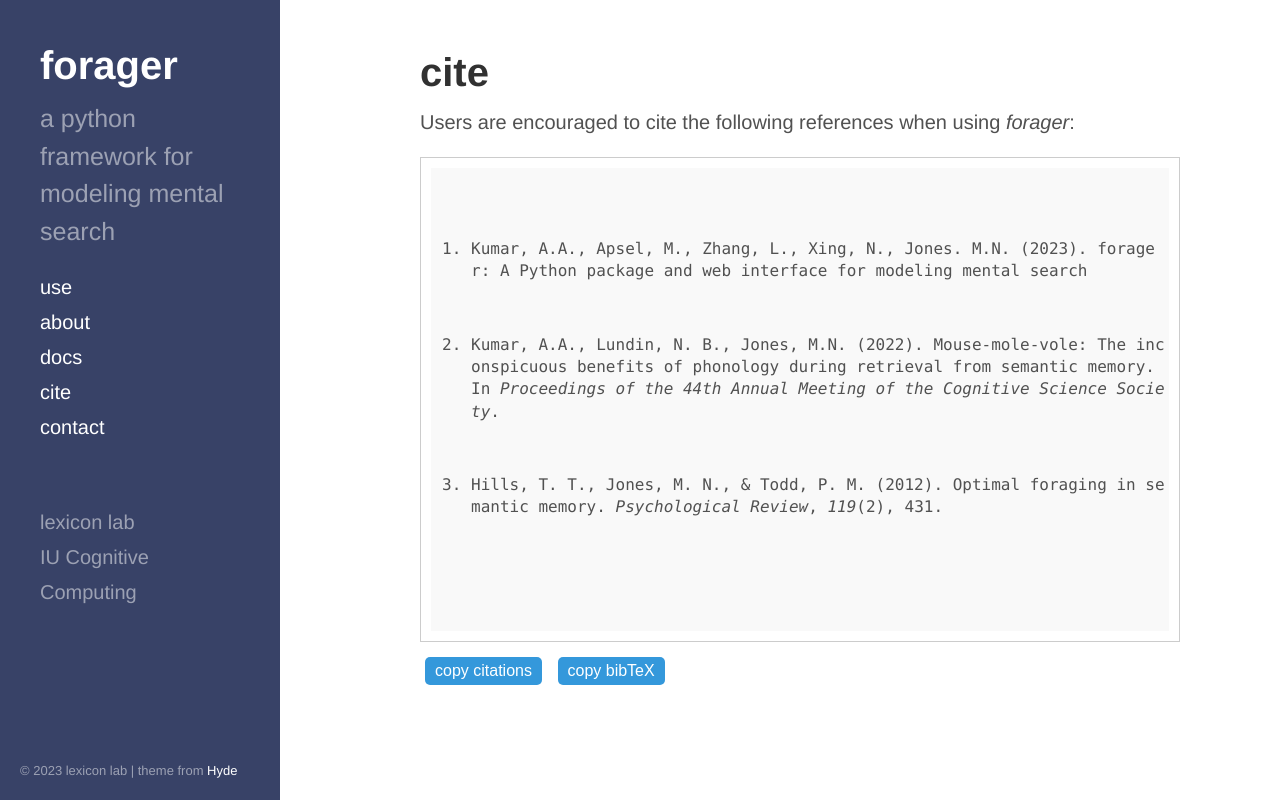
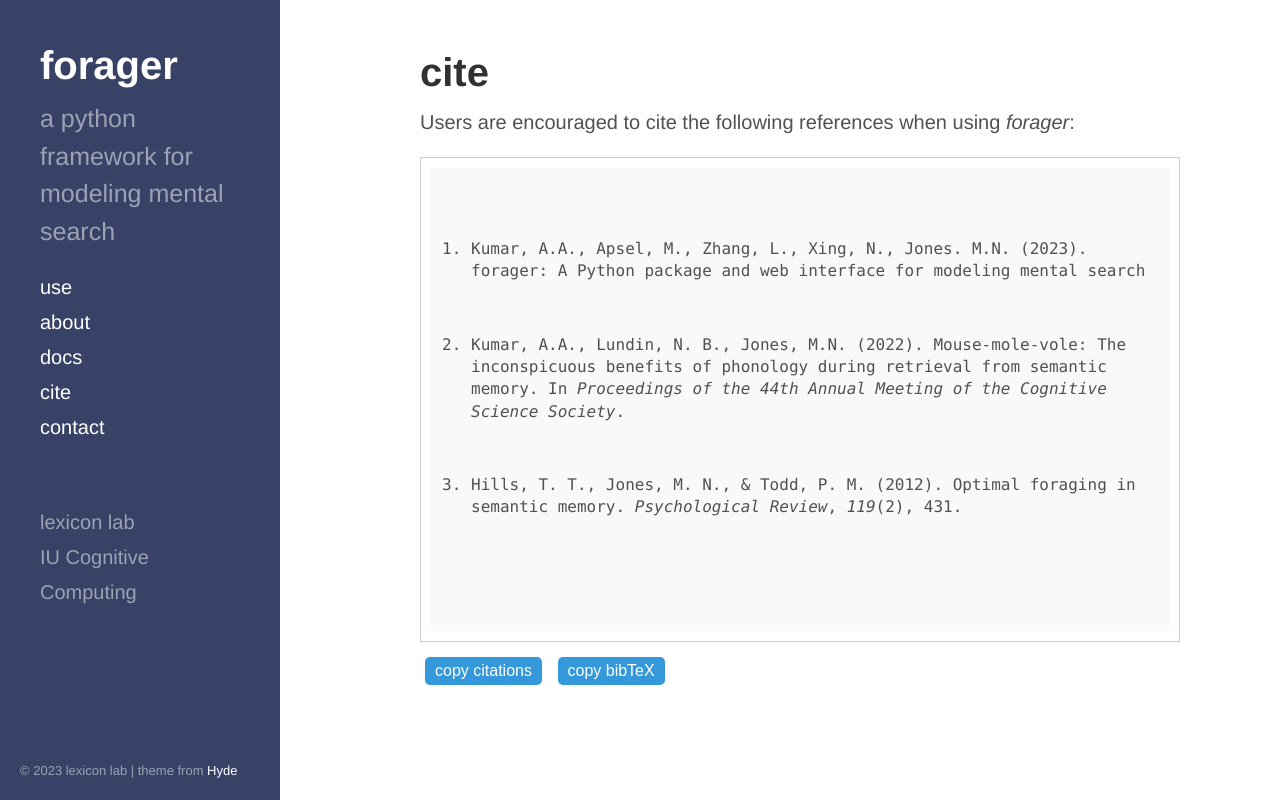
Before and after one commit to thelexiconlab/forager-web, a Flask app: page /cite in a window 1280 px wide. Run offline with Flask 3, Linux system fonts and the light colour scheme.

Commit message:
Fix mid-word line breaks and stray indent in evaluation message
Remove word-break: break-all from pre so text wraps at spaces, and drop
the trailing space after the newline in the detected-columns message.

```diff
--- a/run_foraging_web.py
+++ b/run_foraging_web.py
@@ -58,11 +58,11 @@ def get_evaluation_message(file, oov_choice='exclude', time_type='cumulative', t
         # inform user about detected columns
         detected_cols = list(data_df.columns)
         if 'timepoint' in detected_cols and 'time' in detected_cols:
-            message += "We detected columns: SID, entry, timepoint, and time (timing data). \n "
+            message += "We detected columns: SID, entry, timepoint, and time (timing data).\n"
         elif 'time' in detected_cols:
-            message += "We detected columns: SID, entry, and time (timing data). \n "
+            message += "We detected columns: SID, entry, and time (timing data).\n"
         elif 'timepoint' in detected_cols:
-            message += "We detected columns: SID, entry, and timepoint. \n "
+            message += "We detected columns: SID, entry, and timepoint.\n"
 
         if (replacement_count + trunc_count + exclude_count + unk_count == 0):
             message += "Congrats! We have found all items from your data in our vocabulary."
--- a/static/css/poole.css
+++ b/static/css/poole.css
@@ -316,7 +316,6 @@ pre {
   line-height: 1.4;
   white-space: pre;
   white-space: pre-wrap;
-  word-break: break-all;
   word-wrap: break-word;
   background-color: #f9f9f9;
 }
```
